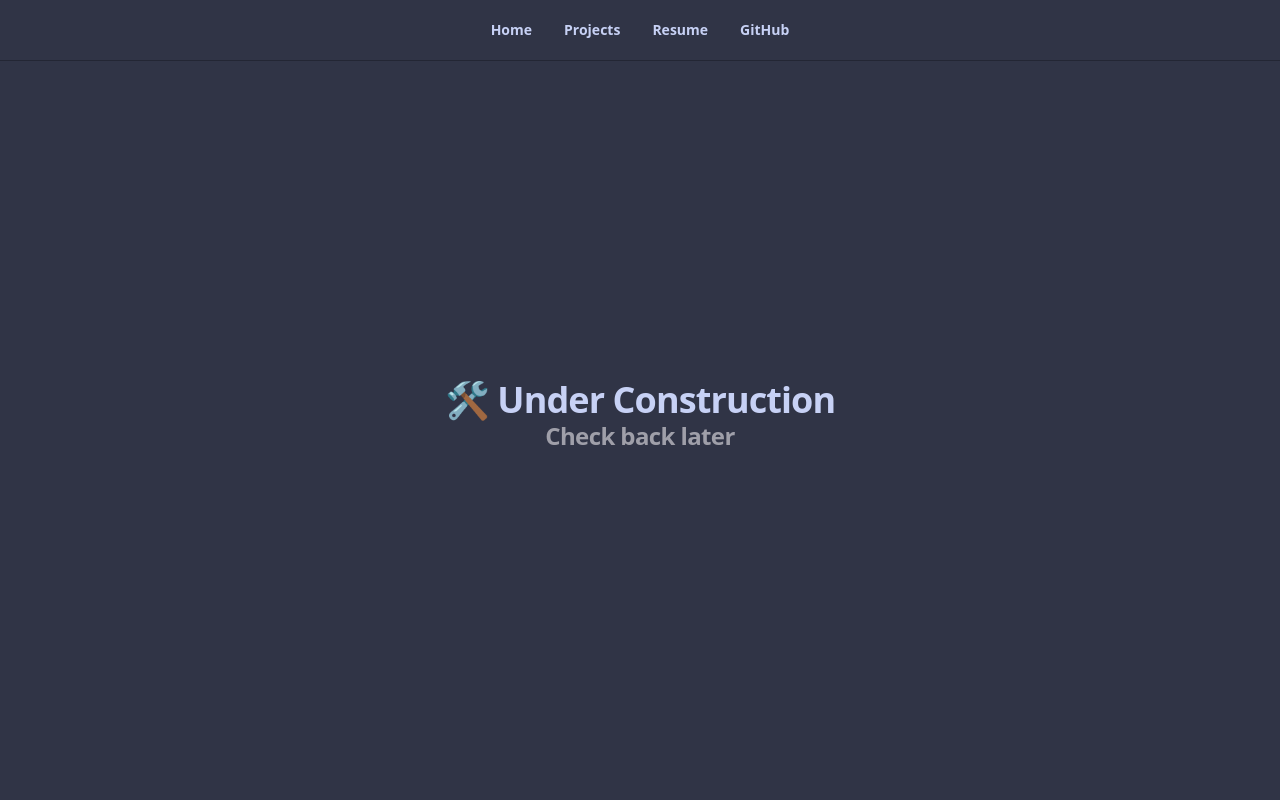
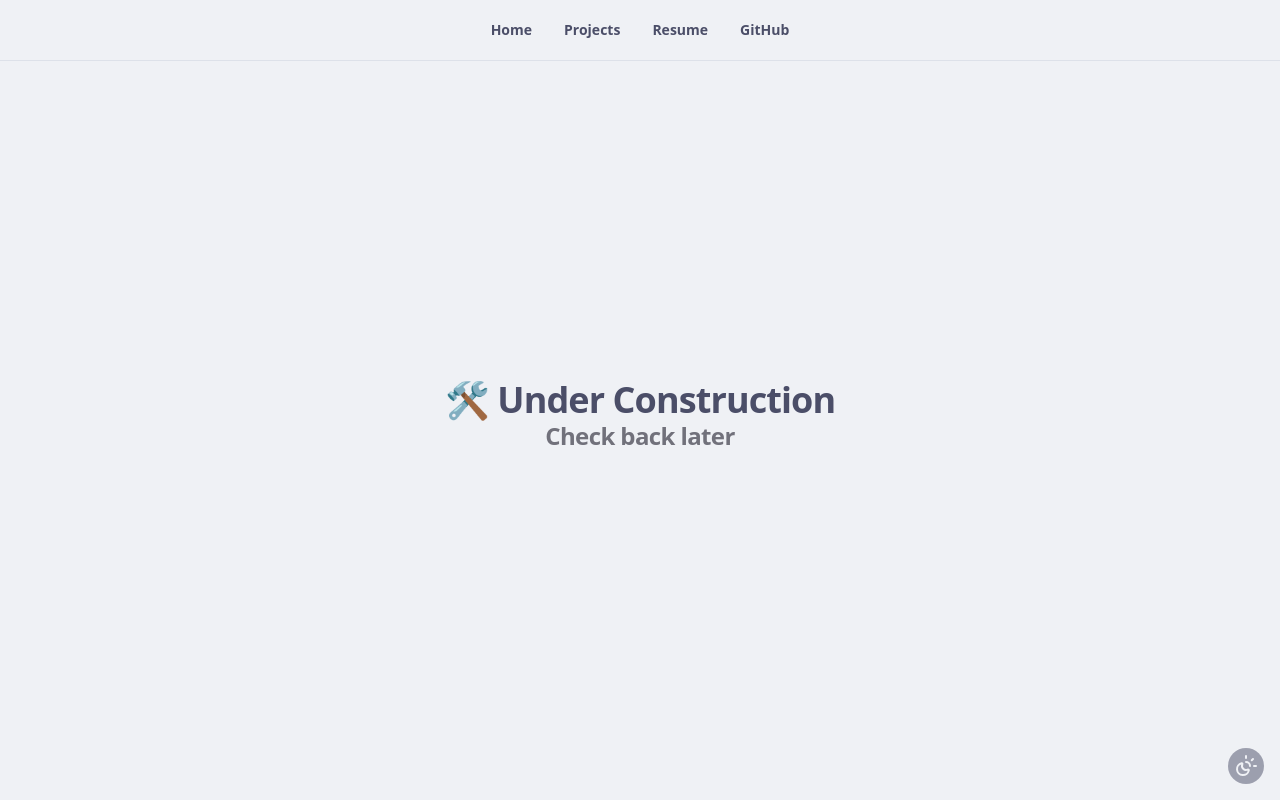
Before and after one commit to MysteryCoder456/rehatsingh.cv, a Next.js app: page /coming-soon in a window 1280 px wide. Built offline with nearby package versions, Linux system fonts and the light colour scheme.

Commit message:
feat: added appearance switcher

```diff
--- a/app/layout.tsx
+++ b/app/layout.tsx
@@ -3,12 +3,14 @@ import { Geist, Geist_Mono } from "next/font/google";
 import "./globals.css";
 import Link from "next/link";
 import Script from "next/script";
+import { ThemeProvider } from "next-themes";
 import {
   NavigationMenu,
   NavigationMenuItem,
   NavigationMenuLink,
   NavigationMenuList,
 } from "@/components/ui/navigation-menu";
+import AppearanceSwitcher from "@/components/appearance-switcher";
 
 const geistSans = Geist({
   variable: "--font-geist-sans",
@@ -73,7 +75,7 @@ export default function RootLayout({
   children: React.ReactNode;
 }>) {
   return (
-    <html lang="en">
+    <html lang="en" suppressHydrationWarning>
       <head>
         <Script
           src="https://umami.rehatsingh.cv/script.js"
@@ -83,8 +85,9 @@ export default function RootLayout({
         <link rel="canonical" href="https://rehatsingh.cv" />
       </head>
       <body
-        className={`${geistSans.variable} ${geistMono.variable} antialiased dark`}
+        className={`${geistSans.variable} ${geistMono.variable} antialiased`}
       >
+        <ThemeProvider attribute="class" enableSystem enableColorScheme>
           <NavigationMenu className="fixed left-1/2 -translate-x-1/2 py-3 bg-background border-b border-b-secondary z-50">
             <NavigationMenuList className="flex-wrap w-screen gap-4">
               {navBarItems.map((item) => (
@@ -113,12 +116,15 @@ export default function RootLayout({
             </NavigationMenuList>
           </NavigationMenu>
 
+          <AppearanceSwitcher />
+
           {/* Create a responsive center element for main content */}
           <div className="grid grid-cols-12">
             <div className="px-4 md:px-0 py-18 min-h-screen col-span-12 md:col-span-10 md:col-start-2 lg:col-span-8 lg:col-start-3 2xl:col-span-6 2xl:col-start-4">
               {children}
             </div>
           </div>
+        </ThemeProvider>
       </body>
     </html>
   );
--- a/package.json
+++ b/package.json
@@ -20,6 +20,7 @@
     "lucide-react": "^0.562.0",
     "next": "16.0.10",
     "next-sanity": "^12.0.10",
+    "next-themes": "^0.4.6",
     "react": "19.2.1",
     "react-dom": "19.2.1",
     "tailwind-merge": "^3.4.0"
--- /dev/null
+++ b/src/components/appearance-switcher.tsx
@@ -0,0 +1,41 @@
+"use client";
+
+import { MoonIcon, SunIcon, SunMoonIcon } from "lucide-react";
+import { useTheme } from "next-themes";
+
+export default function AppearanceSwitcher() {
+  const { theme, setTheme } = useTheme();
+  console.log(theme);
+
+  const switchTheme = () => {
+    switch (theme) {
+      case "system":
+        setTheme("dark");
+        break;
+      case "light":
+        setTheme("dark");
+        break;
+      case "dark":
+        setTheme("light");
+        break;
+      default:
+        console.warn("Unknown theme received:", theme);
+    }
+  };
+
+  return (
+    <button
+      type="button"
+      onClick={switchTheme}
+      className="fixed cursor-pointer z-50 right-0 bottom-0 m-4 p-1.5 rounded-full bg-foreground text-background opacity-50 hover:opacity-100 transition-opacity"
+    >
+      {theme === "system" ? (
+        <SunMoonIcon />
+      ) : theme === "light" ? (
+        <SunIcon />
+      ) : (
+        <MoonIcon />
+      )}
+    </button>
+  );
+}
--- a/src/components/hero.tsx
+++ b/src/components/hero.tsx
@@ -87,7 +87,7 @@ export default function Hero() {
           alt="Picture of Rehatbir"
           width={photoSize}
           height={photoSize}
-          className="border-4 border-secondary rounded-full"
+          className="border-3 rounded-full"
         />
       </div>
 
--- a/src/components/ui/alert.tsx
+++ b/src/components/ui/alert.tsx
@@ -4,7 +4,7 @@ import { cva, type VariantProps } from "class-variance-authority";
 import { cn } from "@/lib/utils";
 
 const alertVariants = cva(
-  "relative w-full rounded-lg border px-4 py-3 text-sm grid has-[>svg]:grid-cols-[calc(var(--spacing)*4)_1fr] grid-cols-[0_1fr] has-[>svg]:gap-x-3 gap-y-0.5 items-start [&>svg]:size-4 [&>svg]:translate-y-0.5 [&>svg]:text-current text-muted",
+  "relative w-full rounded-lg border px-4 py-3 text-sm grid has-[>svg]:grid-cols-[calc(var(--spacing)*4)_1fr] grid-cols-[0_1fr] has-[>svg]:gap-x-3 gap-y-0.5 items-start [&>svg]:size-4 [&>svg]:translate-y-0.5 [&>svg]:text-current text-foreground dark:text-background",
   {
     variants: {
       variant: {
--- /dev/null
+++ b/tailwind.config.js
@@ -0,0 +1 @@
+export const darkMode = "selector";
```
Also changed, not shown: 1 other file (tests, documents, lock files or other folders). Lines whose indentation alone changed are shown as unchanged.
